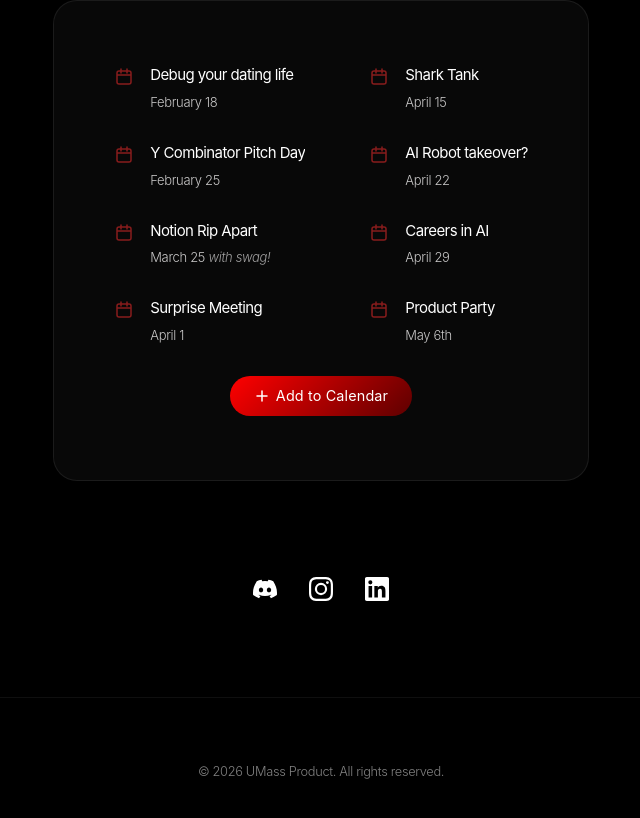
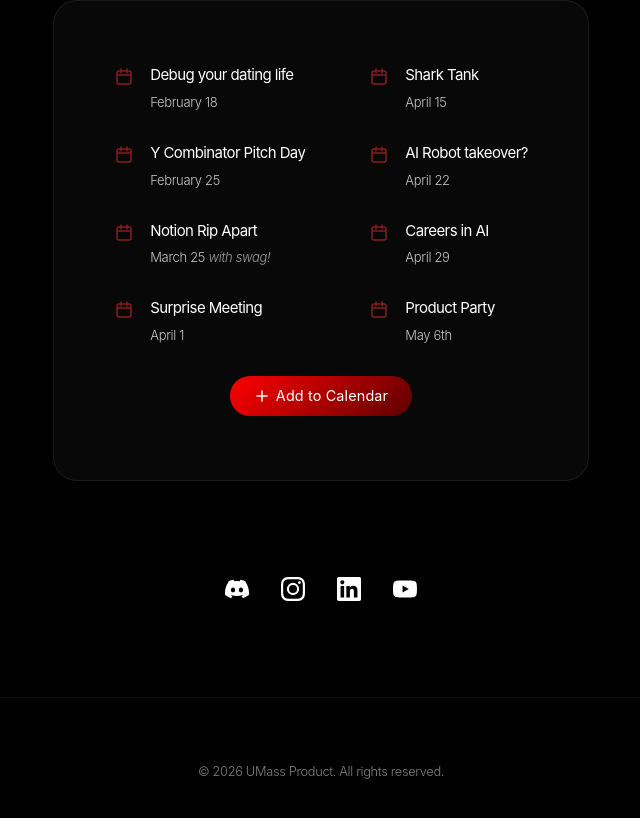
Before and after one commit to umassproduct/umassproduct.github.io, a React (Vite) app: page / in a window 1280 px wide. Shown: the part 1231-2049 px from the top of the page, without its empty margins (319-959 px from the left). Built offline with nearby package versions, Linux system fonts and the light colour scheme.

Commit message:
yt button added

```diff
--- a/src/components/SocialLinks/SocialLinks.jsx
+++ b/src/components/SocialLinks/SocialLinks.jsx
@@ -36,6 +36,17 @@
           <path d="M20.447 20.452h-3.554v-5.569c0-1.328-.027-3.037-1.852-3.037-1.853 0-2.136 1.445-2.136 2.939v5.667H9.351V9h3.414v1.561h.046c.477-.9 1.637-1.85 3.37-1.85 3.601 0 4.267 2.37 4.267 5.455v6.286zM5.337 7.433a2.062 2.062 0 0 1-2.063-2.065 2.064 2.064 0 1 1 2.063 2.065zm1.782 13.019H3.555V9h3.564v11.452zM22.225 0H1.771C.792 0 0 .774 0 1.729v20.542C0 23.227.792 24 1.771 24h20.451C23.2 24 24 23.227 24 22.271V1.729C24 .774 23.2 0 22.222 0h.003z"/>
         </svg>
       </a>
+      <a
+        href="https://www.youtube.com/channel/UCtmrWr5zYKZV731vN6l8bLQ"
+        className="social-links__link"
+        target="_blank"
+        rel="noopener noreferrer"
+        aria-label="Watch us on YouTube"
+      >
+        <svg className="social-links__icon" viewBox="0 0 24 24" xmlns="http://www.w3.org/2000/svg">
+          <path d="M23.498 6.186a3.016 3.016 0 0 0-2.122-2.136C19.505 3.545 12 3.545 12 3.545s-7.505 0-9.377.505A3.017 3.017 0 0 0 .502 6.186C0 8.07 0 12 0 12s0 3.93.502 5.814a3.016 3.016 0 0 0 2.122 2.136c1.871.505 9.376.505 9.376.505s7.505 0 9.377-.505a3.015 3.015 0 0 0 2.122-2.136C24 15.93 24 12 24 12s0-3.93-.502-5.814zM9.545 15.568V8.432L15.818 12l-6.273 3.568z"/>
+        </svg>
+      </a>
     </div>
   )
 }
```
